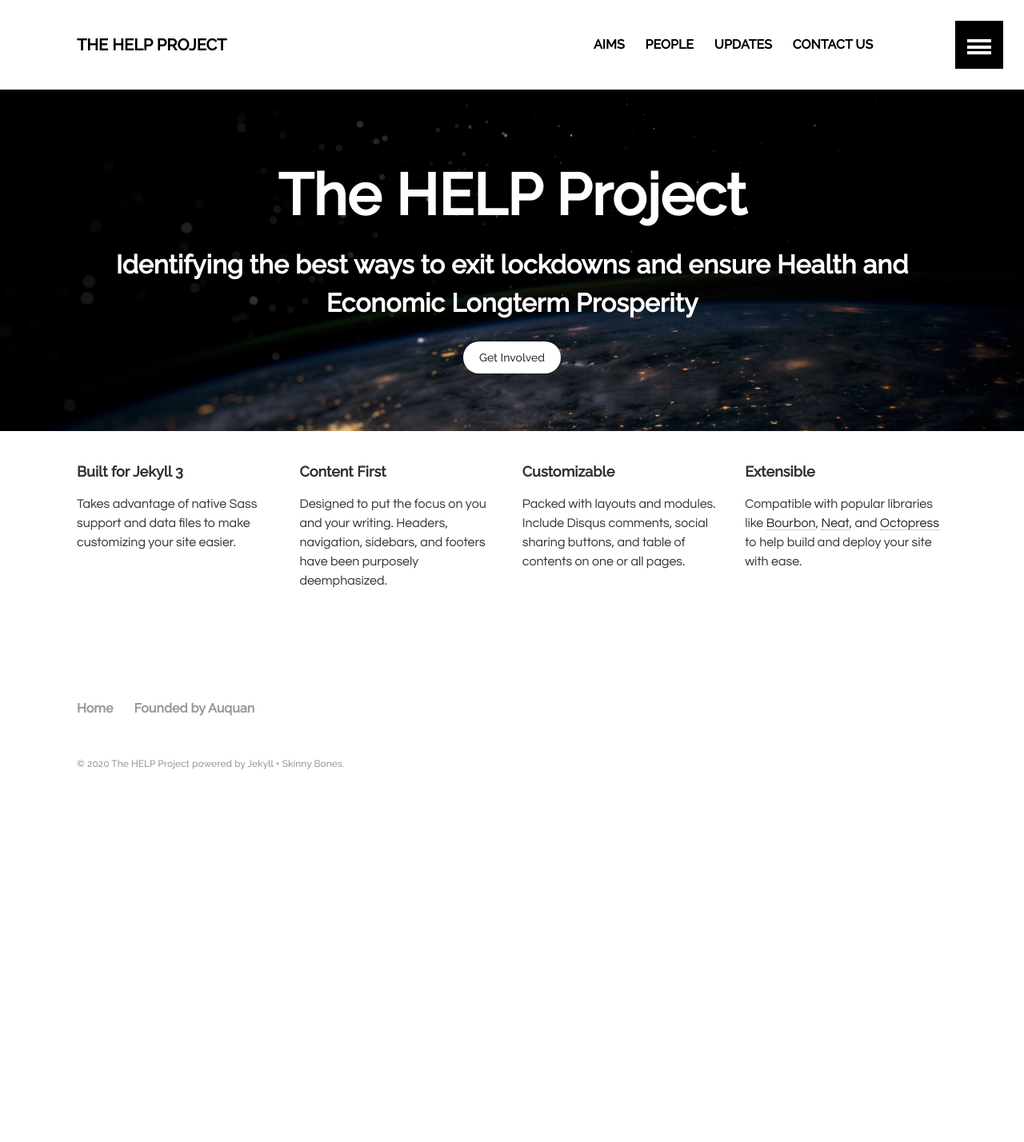
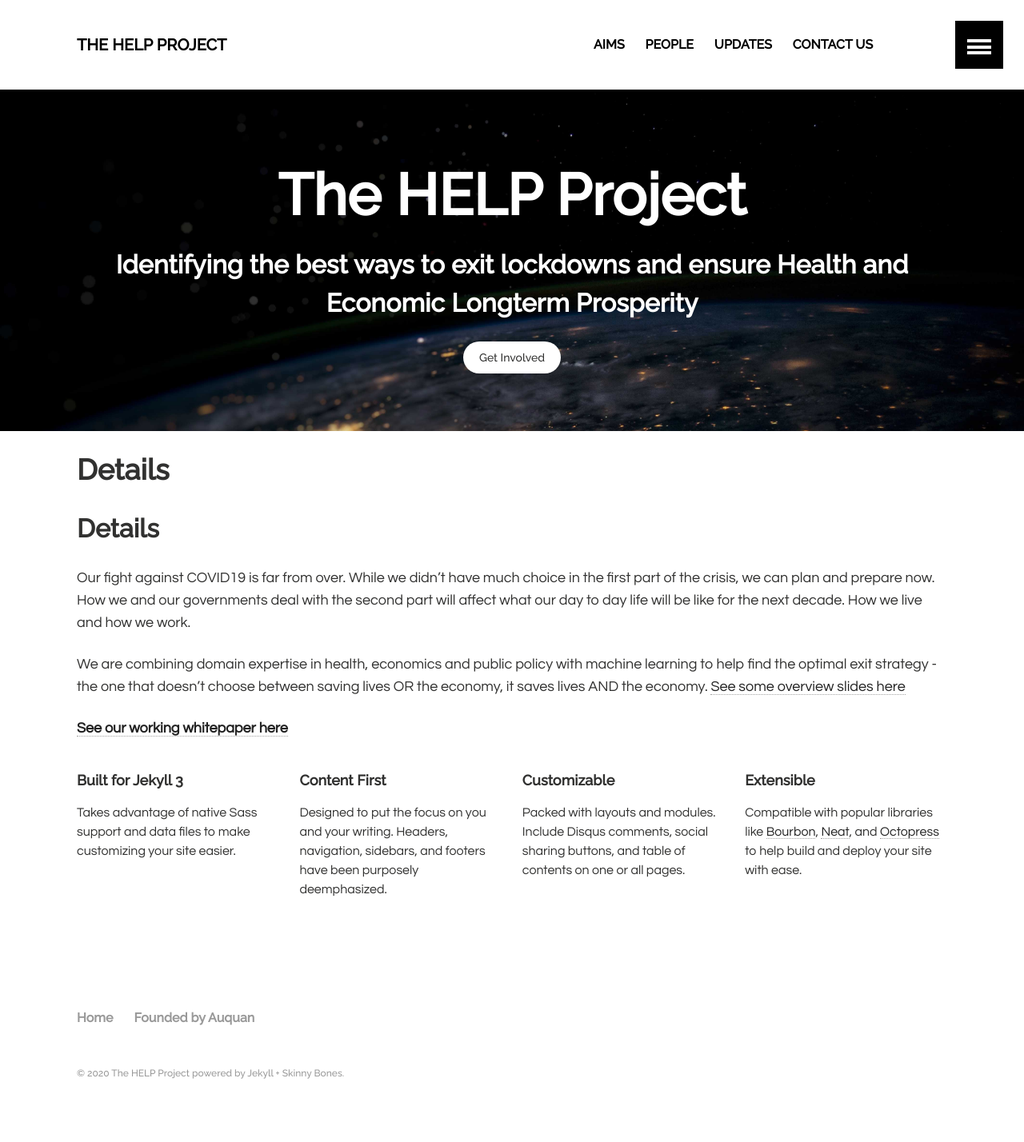
Before and after one commit to Auquan/help_project, a Jekyll site: the page built from index.md, in a window 1280 px wide. Shown: the whole page at 80% size. Built offline with Jekyll 4.4.1, drawn with Linux system fonts in a browser that asks for light colours; our own code applies the rules of GitHub Pages for plain Markdown files; before the commit the page ends 1041 px from its top, so only the background shows below that.

Commit message:
Update index.md

```diff
--- a/index.md
+++ b/index.md
@@ -4,6 +4,15 @@
 image:
   feature: hero_bg.jpeg
 ---
+
+## Details
+Our fight against COVID19 is far from over. While we didn’t have much choice in the first part of the crisis, we can plan and prepare now. How we and our governments deal with the second part will affect what our day to day life will be like for the next decade. How we live and how we work.
+
+We are combining domain expertise in health, economics and public policy with machine learning to help find the optimal exit strategy - the one that doesn’t choose between saving lives OR the economy, it saves lives AND the economy.
+[See some overview slides here](https://links.quant-quest.com/HELPSlides)
+
+[**See our working whitepaper here**](https://docs.google.com/document/d/1OgCIZ0NGZP8XELOI6niWxY-rHIh5h2gh2w3U5TOHyOU)
+
 
 <div class="tiles">
 
```
